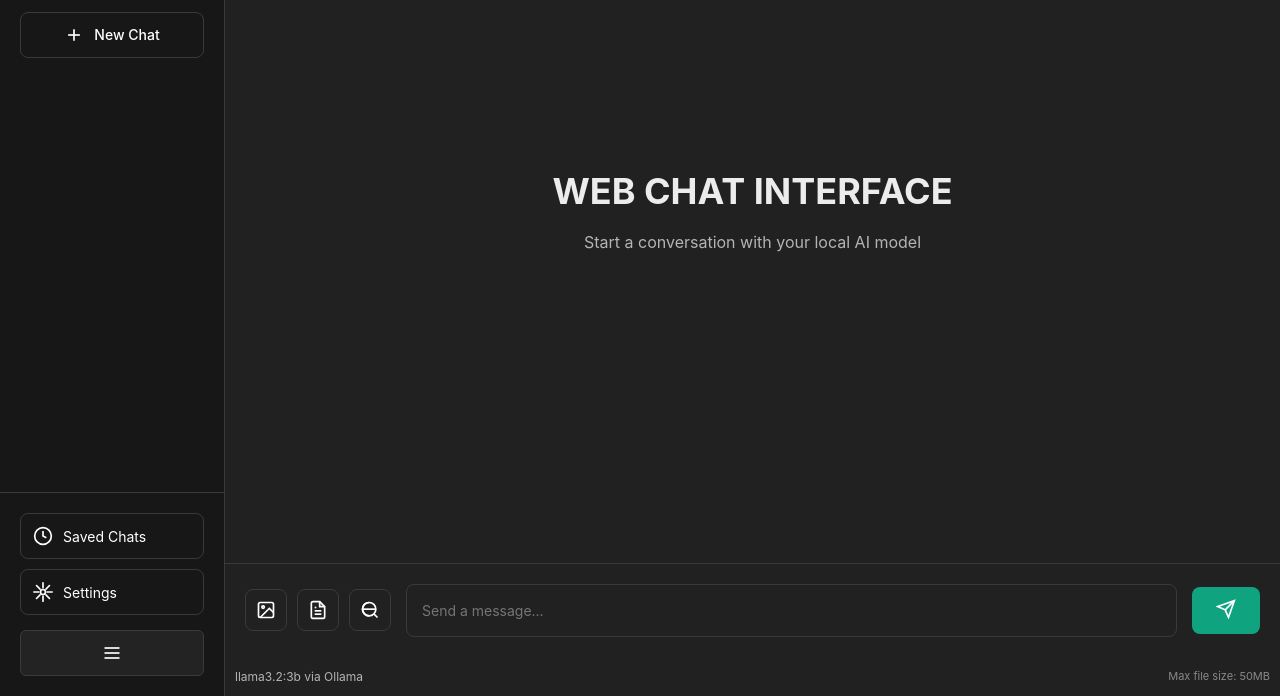
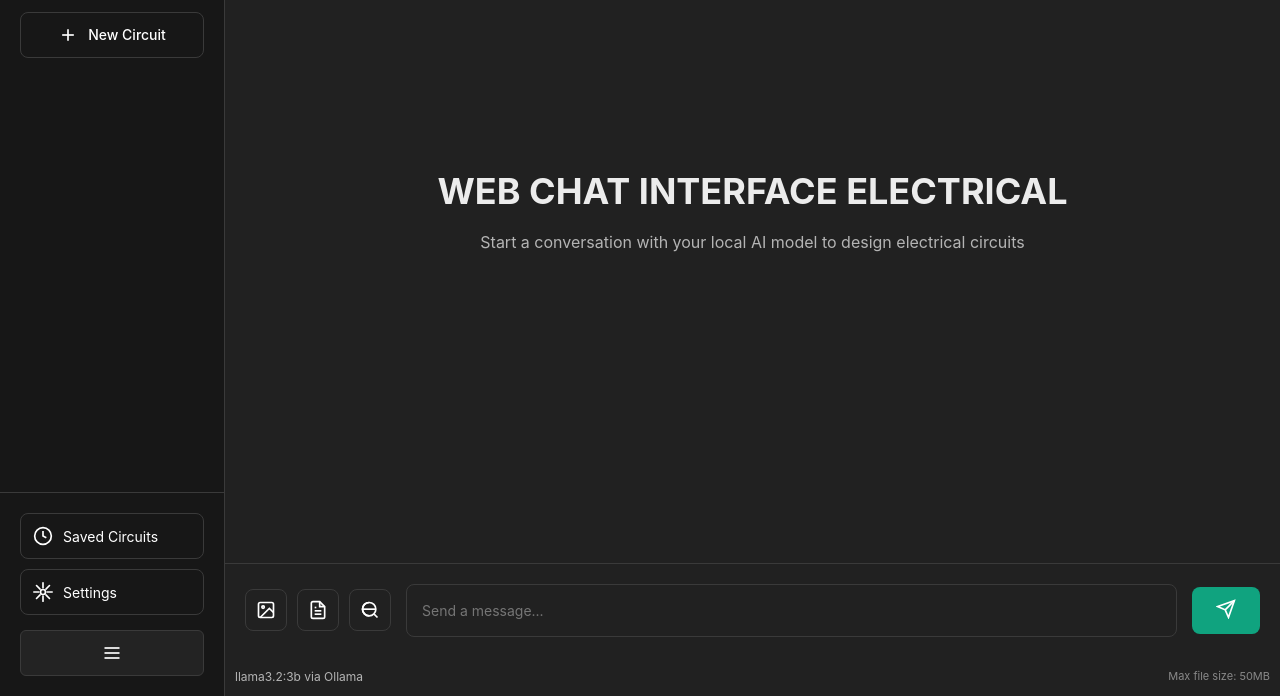
Before and after one commit to ahmetefe37/web-chat-interface, a website with bundled scripts: page index.html in a window 1280 px wide. Shown: the part 104-800 px from the top of the page. Built offline with nearby package versions, Linux system fonts and the light colour scheme; files whose address does not match are found by name.

Commit message:
bugs fixed - v1.0.13

```diff
--- a/index.html
+++ b/index.html
@@ -3,7 +3,7 @@
     <head>
         <meta charset="UTF-8" />
         <meta name="viewport" content="width=device-width, initial-scale=1.0" />
-        <title>WCI</title>
+        <title>WCI Electrical</title>
         <link rel="icon" type="image/svg+xml" href="static/icons/favicon.svg" />
         <!-- Responsive CSS - Device Specific -->
         <link rel="stylesheet" href="css/base.css" />
@@ -41,7 +41,7 @@
                         <line x1="12" y1="5" x2="12" y2="19"></line>
                         <line x1="5" y1="12" x2="19" y2="12"></line>
                     </svg>
-                    <span class="btn-text">New Chat</span>
+                    <span class="btn-text">New Circuit</span>
                 </button>
                 <div class="chat-history" id="chatHistory">
                     <!-- Chat history items will be added here -->
@@ -60,7 +60,7 @@
                                 <circle cx="12" cy="12" r="10"></circle>
                                 <polyline points="12 6 12 12 16 14"></polyline>
                             </svg>
-                            <span class="btn-text">Saved Chats</span>
+                            <span class="btn-text">Saved Circuits</span>
                         </button>
                         <button class="settings-btn" id="settingsBtn" title="Settings">
                             <svg
@@ -124,8 +124,8 @@
             <div class="main-content">
                 <div class="chat-container" id="chatContainer">
                     <div class="welcome-screen" id="welcomeScreen">
-                        <h1>WEB CHAT INTERFACE</h1>
-                        <p>Start a conversation with your local AI model</p>
+                        <h1>WEB CHAT INTERFACE ELECTRICAL</h1>
+                        <p>Start a conversation with your local AI model to design electrical circuits</p>
                     </div>
                     <div class="messages" id="messagesContainer">
                         <!-- Messages will be added here -->
```
Also changed, not shown: 3 other files.
